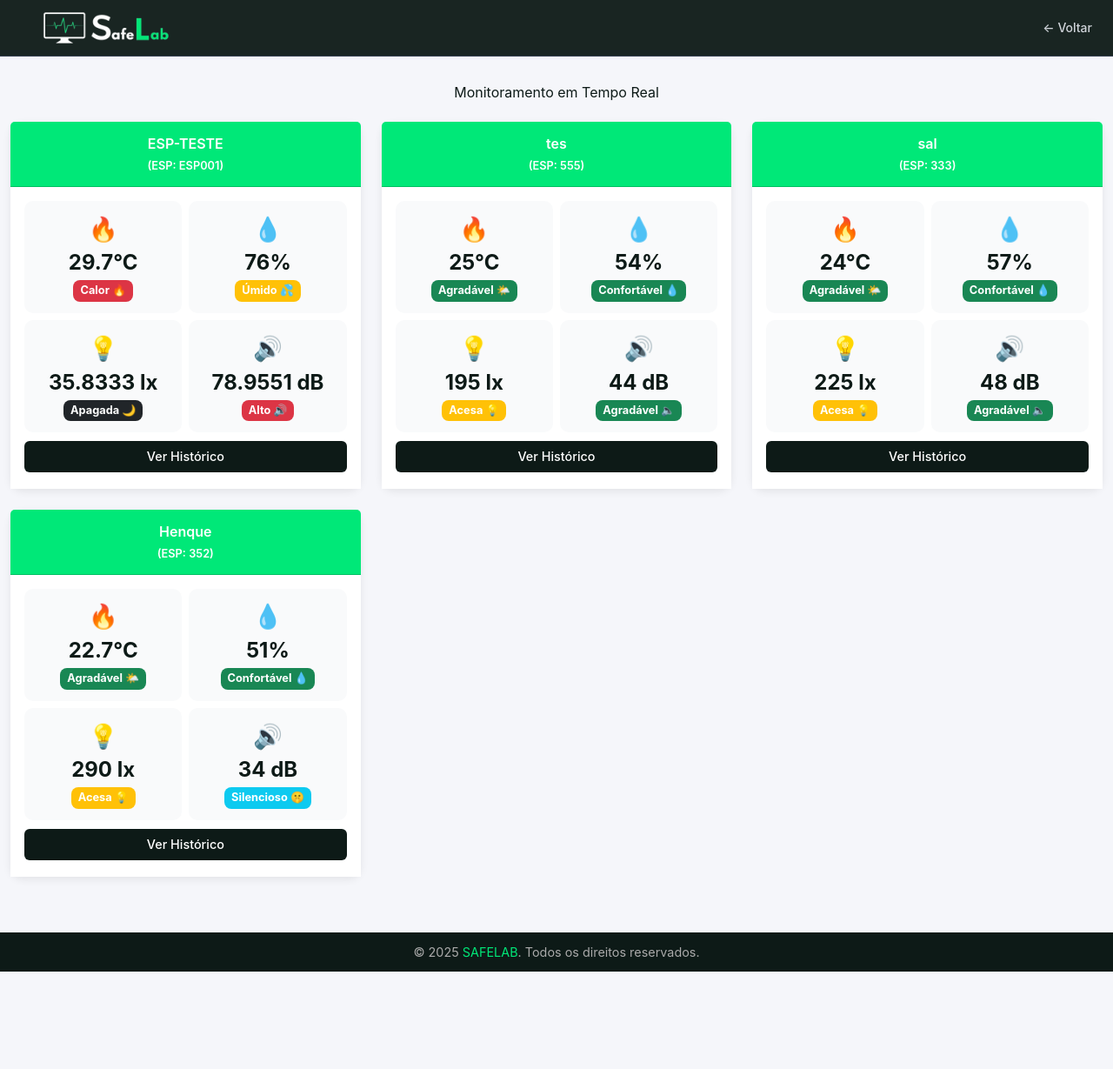
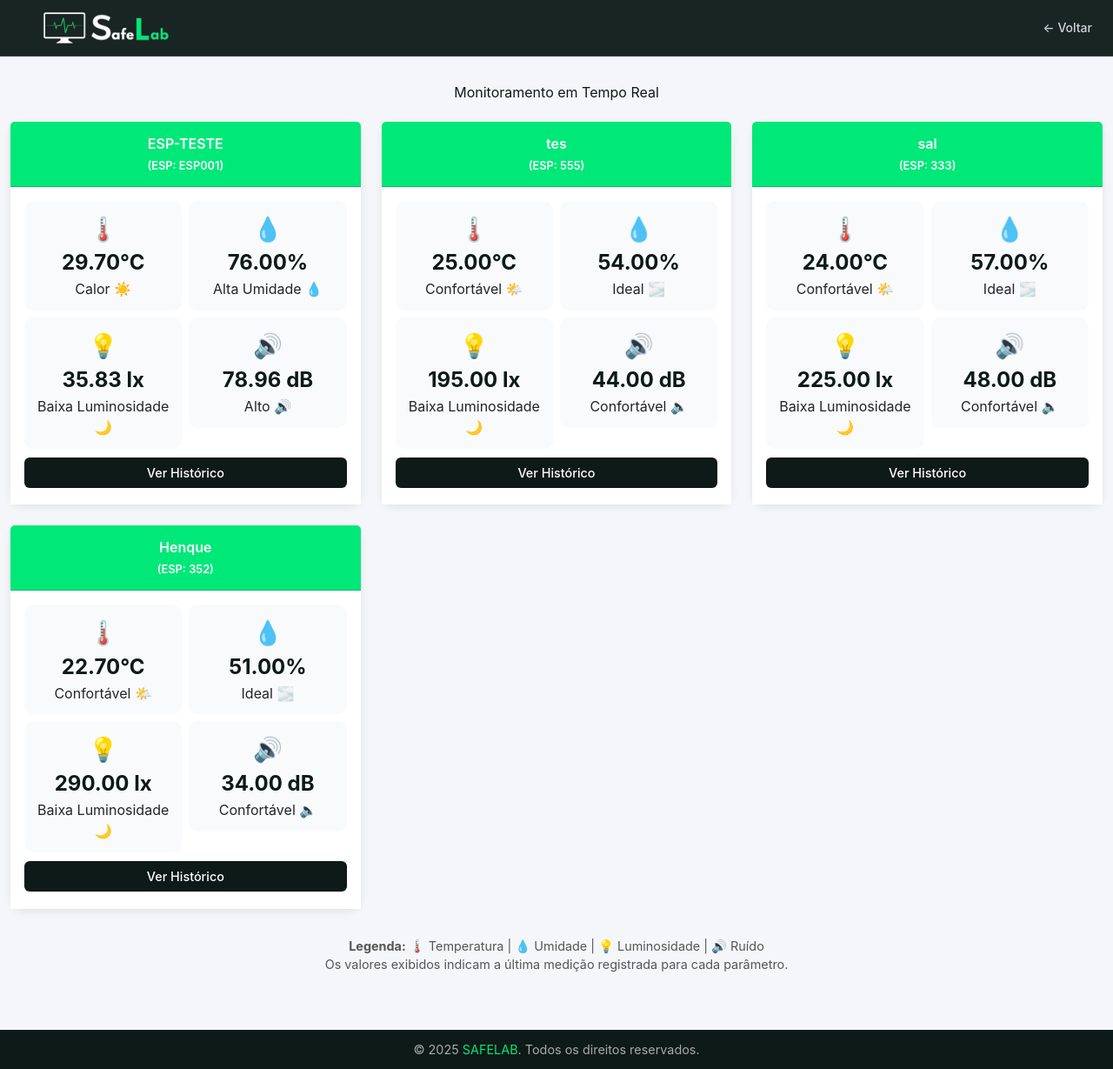
Before and after one commit to FelipeSantos1423/Tcc-safelab, a PHP site: page /public/dashboard.php in a window 1280 px wide. Shown: the whole page at 87% size. Before the commit the page ends 1117 px from the top, so only its background shows below. Run offline with PHP 8.4, Linux system fonts and the light colour scheme; data comes from the database, SQL or seed files in the repository; some libraries are stand-ins or nearby versions.

Commit message:
graficos ok

```diff
--- a/tcc/public/dashboard.php
+++ b/tcc/public/dashboard.php
@@ -8,26 +8,30 @@ $dispositivos = $dispositivoDAO->listarTodos();
 
 // ===== INTERPRETAÇÃO =====
 function interpretarTemperatura($t) {
-    if ($t === null) return ['Sem dados', 'secondary'];
-    if ($t < 18) return ['Frio ❄️', 'info'];
-    if ($t <= 27) return ['Agradável 🌤️', 'success'];
-    return ['Calor 🔥', 'danger'];
+    if ($t === null) return ['Sem dados'];
+    if ($t < 22) return ['Frio ❄️'];
+    if ($t <= 26) return ['Confortável 🌤️'];
+    return ['Calor ☀️'];
 }
+
 function interpretarUmidade($u) {
-    if ($u === null) return ['Sem dados', 'secondary'];
-    if ($u < 40) return ['Seco 💨', 'info'];
-    if ($u <= 70) return ['Confortável 💧', 'success'];
-    return ['Úmido 💦', 'warning'];
+    if ($u === null) return ['Sem dados'];
+    if ($u < 40) return ['Ar Seco 💨'];
+    if ($u <= 60) return ['Ideal 🌫️'];
+    return ['Alta Umidade 💧'];
 }
+
 function interpretarLuz($l) {
-    if ($l === null) return ['Sem dados', 'secondary'];
-    return $l < 100 ? ['Apagada 🌙', 'dark'] : ['Acesa 💡', 'warning'];
+    if ($l === null) return ['Sem dados'];
+    if ($l < 300) return ['Baixa Luminosidade 🌙'];
+    if ($l <= 500) return ['Ideal 💡'];
+    return ['Forte 🔆'];
 }
+
 function interpretarRuido($r) {
-    if ($r === null) return ['Sem dados', 'secondary'];
-    if ($r < 40) return ['Silencioso 🤫', 'info'];
-    if ($r <= 70) return ['Agradável 🔈', 'success'];
-    return ['Alto 🔊', 'danger'];
+    if ($r === null) return ['Sem dados'];
+    if ($r <= 55) return ['Confortável 🔈'];
+    return ['Alto 🔊'];
 }
 ?>
 
@@ -107,11 +111,6 @@ h1 {
   font-size: 0.9rem;
   color: #555;
 }
-.badge {
-  font-size: 0.8rem;
-  padding: 6px 8px;
-  border-radius: 8px;
-}
 .btn-historico {
   background-color: #0d1a17;
   color: #fff;
@@ -139,6 +138,12 @@ footer span { color: #00e878; }
   background-color: #00e878;
   color: white;
 }
+.legenda {
+  text-align: center;
+  font-size: 0.9rem;
+  color: #555;
+  margin-top: 2rem;
+}
 </style>
 </head>
 
@@ -146,16 +151,12 @@ footer span { color: #00e878; }
 <header class="sticky top-0 z-20 bg-[#0d1a17]/95 backdrop-blur-sm border-b border-gray-700">
   <div class="container mx-auto px-4 sm:px-6 lg:px-8">
     <div class="flex items-center justify-between h-16">
-          <!-- Logo -->
       <div class="flex items-center space-x-4">
         <a class="flex items-center space-x-2" href="../index.php">
-              <img src="../images/WhatsApp_Image_2025-10-23_at_21.19.41-removebg-preview (1).png" width="200px" height="200px" alt="SAFELAB Logo">
+          <img src="../images/WhatsApp_Image_2025-10-23_at_21.19.41-removebg-preview (1).png" width="200px" alt="SAFELAB Logo">
         </a>
       </div>
-
-          <!-- Botão voltar -->
-          <a href="../index.php"
-             class="text-sm font-medium text-gray-300 hover:text-primary transition-colors flex items-center">
+      <a href="../index.php" class="text-sm font-medium text-gray-300 hover:text-primary transition-colors flex items-center">
         ← Voltar
       </a>
     </div>
@@ -171,20 +172,19 @@ footer span { color: #00e878; }
       $leituras = $leituraDAO->listarPorDispositivo($disp['id'], 1);
       if (!empty($leituras)) {
           $l = $leituras[0];
-          $temp = (float) $l['temperatura'];
-          $umid = (float) $l['umidade'];
-          $luz = (float) $l['luz'];
-          $ruido = (float) $l['ruido'];
+          $temp = number_format((float) $l['temperatura'], 2);
+          $umid = number_format((float) $l['umidade'], 2);
+          $luz = number_format((float) $l['luz'], 2);
+          $ruido = number_format((float) $l['ruido'], 2);
       } else {
           $temp = $umid = $luz = $ruido = null;
       }
 
-      [$tempStatus, $tempColor] = interpretarTemperatura($temp);
-      [$umidStatus, $umidColor] = interpretarUmidade($umid);
-      [$luzStatus, $luzColor] = interpretarLuz($luz);
-      [$ruidoStatus, $ruidoColor] = interpretarRuido($ruido);
+      [$tempStatus] = interpretarTemperatura($temp);
+      [$umidStatus] = interpretarUmidade($umid);
+      [$luzStatus] = interpretarLuz($luz);
+      [$ruidoStatus] = interpretarRuido($ruido);
 
-      // Histórico (últimas 5 medições)
       $historico = $leituraDAO->listarPorDispositivo($disp['id'], 5);
   ?>
   <div class="col-md-6 col-lg-4">
@@ -194,30 +194,30 @@ footer span { color: #00e878; }
         <div class="row g-2">
           <div class="col-6">
             <div class="sensor-box">
-              <div class="sensor-icon">🔥</div>
+              <div class="sensor-icon">🌡️</div>
               <div class="sensor-value"><?= $temp !== null ? $temp . '°C' : '--' ?></div>
-              <span class="badge bg-<?= $tempColor ?>"><?= $tempStatus ?></span>
+              <div><?= $tempStatus ?></div>
             </div>
           </div>
           <div class="col-6">
             <div class="sensor-box">
               <div class="sensor-icon">💧</div>
               <div class="sensor-value"><?= $umid !== null ? $umid . '%' : '--' ?></div>
-              <span class="badge bg-<?= $umidColor ?>"><?= $umidStatus ?></span>
+              <div><?= $umidStatus ?></div>
             </div>
           </div>
           <div class="col-6">
             <div class="sensor-box">
               <div class="sensor-icon">💡</div>
               <div class="sensor-value"><?= $luz !== null ? $luz . ' lx' : '--' ?></div>
-              <span class="badge bg-<?= $luzColor ?>"><?= $luzStatus ?></span>
+              <div><?= $luzStatus ?></div>
             </div>
           </div>
           <div class="col-6">
             <div class="sensor-box">
               <div class="sensor-icon">🔊</div>
               <div class="sensor-value"><?= $ruido !== null ? $ruido . ' dB' : '--' ?></div>
-              <span class="badge bg-<?= $ruidoColor ?>"><?= $ruidoStatus ?></span>
+              <div><?= $ruidoStatus ?></div>
             </div>
           </div>
         </div>
@@ -231,7 +231,7 @@ footer span { color: #00e878; }
     <div class="modal-dialog modal-dialog-centered modal-lg">
       <div class="modal-content">
         <div class="modal-header">
-          <h5 class="modal-title" id="historicoModalLabel<?= $disp['id'] ?>">Histórico de Dados - <?= htmlspecialchars($disp['nome']) ?></h5>
+          <h5 class="modal-title">Histórico de Dados - <?= htmlspecialchars($disp['nome']) ?></h5>
           <button type="button" class="btn-close" data-bs-dismiss="modal" aria-label="Fechar"></button>
         </div>
         <div class="modal-body">
@@ -239,7 +239,7 @@ footer span { color: #00e878; }
             <p class="text-muted text-center mb-0">Nenhuma medição anterior registrada.</p>
           <?php else: ?>
             <table class="table table-striped table-hover align-middle text-center">
-              <thead class="table-success">
+              <thead class="table-light">
                 <tr>
                   <th>Data</th>
                   <th>Temperatura</th>
@@ -252,10 +252,10 @@ footer span { color: #00e878; }
                 <?php foreach ($historico as $h): ?>
                   <tr>
                     <td><?= date('d/m/Y H:i', strtotime($h['data_registro'])) ?></td>
-                    <td><?= htmlspecialchars($h['temperatura']) ?>°C</td>
-                    <td><?= htmlspecialchars($h['umidade']) ?>%</td>
-                    <td><?= htmlspecialchars($h['luz']) ?> lx</td>
-                    <td><?= htmlspecialchars($h['ruido']) ?> dB</td>
+                    <td><?= number_format($h['temperatura'], 2) ?>°C</td>
+                    <td><?= number_format($h['umidade'], 2) ?>%</td>
+                    <td><?= number_format($h['luz'], 2) ?> lx</td>
+                    <td><?= number_format($h['ruido'], 2) ?> dB</td>
                   </tr>
                 <?php endforeach; ?>
               </tbody>
@@ -267,6 +267,13 @@ footer span { color: #00e878; }
   </div>
   <?php endforeach; ?>
   </div>
+
+  <div class="legenda">
+    <p><strong>Legenda:</strong>
+      🌡️ Temperatura | 💧 Umidade | 💡 Luminosidade | 🔊 Ruído
+      <br>Os valores exibidos indicam a última medição registrada para cada parâmetro.
+    </p>
+  </div>
 </main>
 
 <footer>
```
Lines whose indentation alone changed are shown as unchanged.
